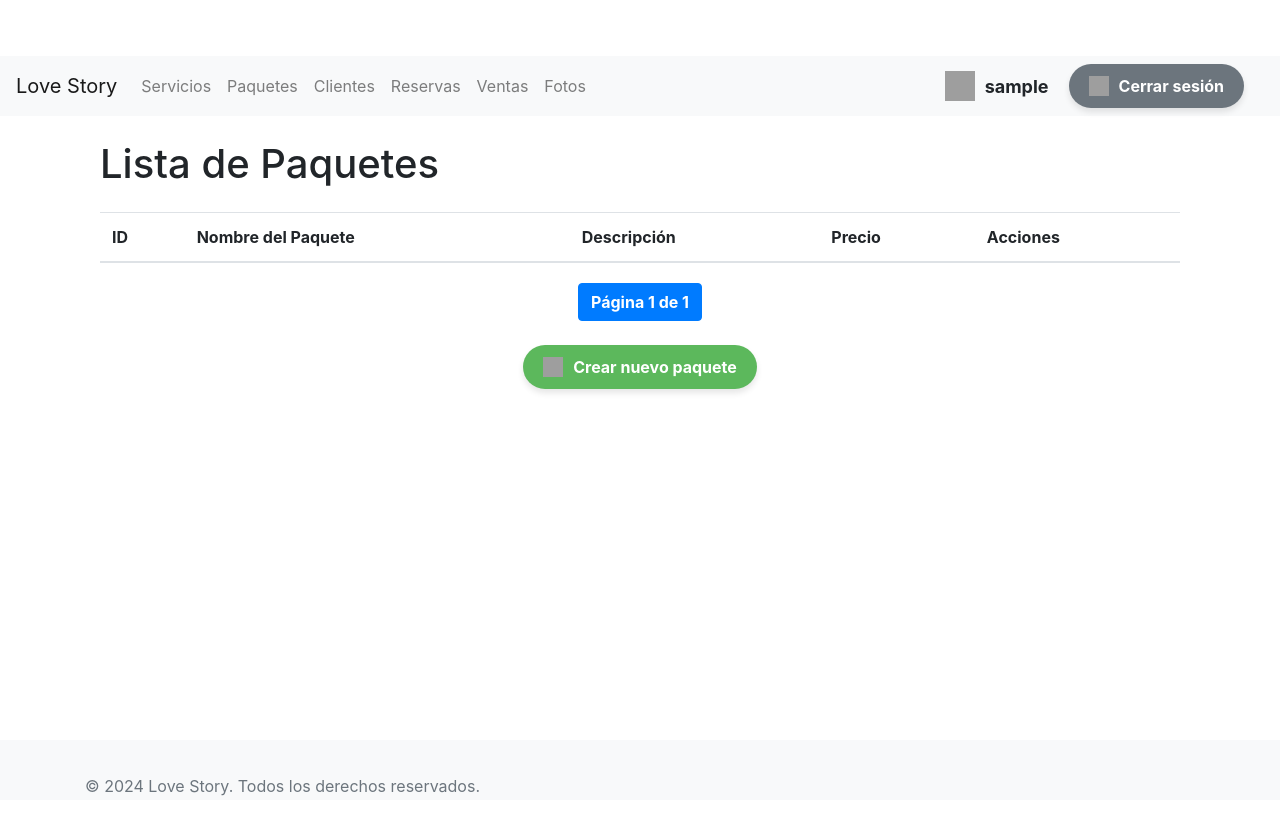
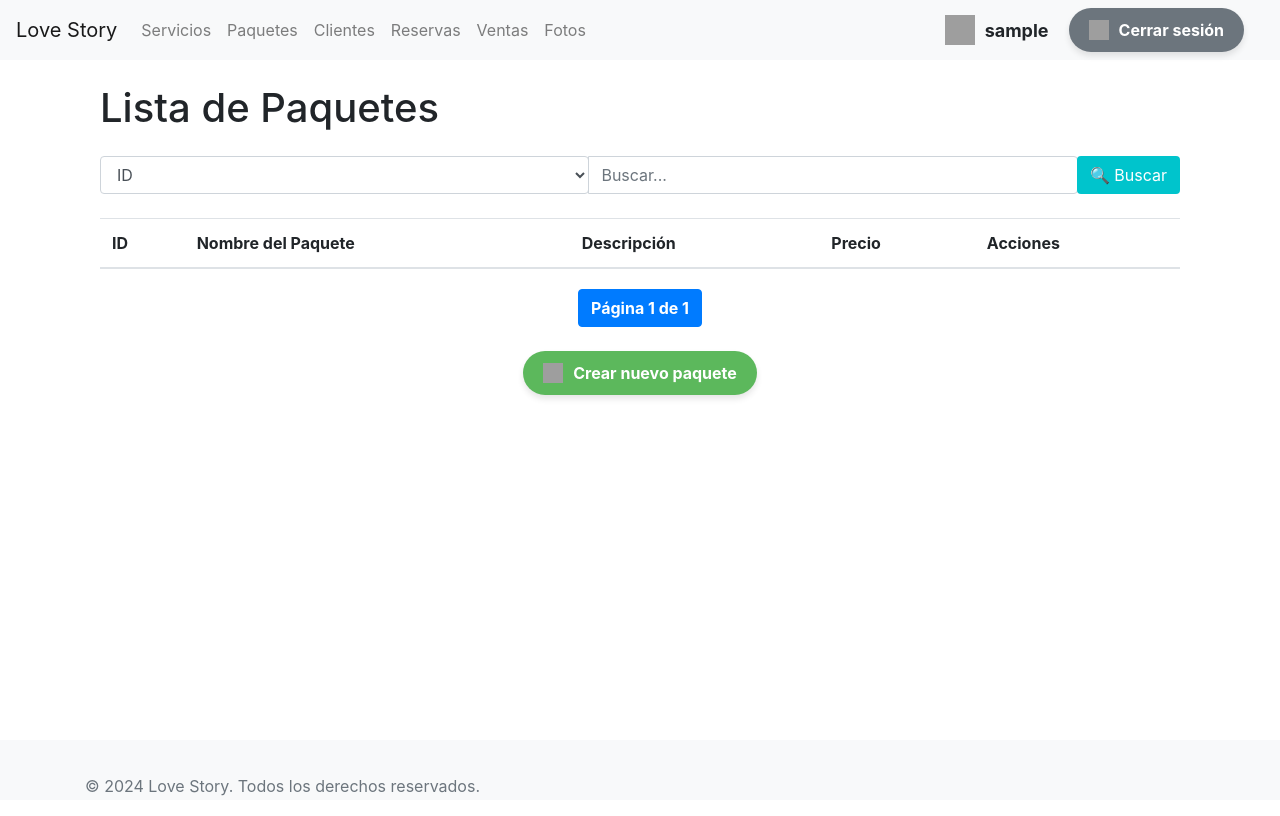
Before and after one commit to Samuel-Macualo/Backend-2.0, a Django app: page /paquetes/ in a window 1280 px wide. Run offline with Django 5.2, Linux system fonts and the light colour scheme; the visitor is signed in with stand-in values (Sample User, id 1); data that the repository does not hold is empty; some libraries are stand-ins or nearby versions; grey boxes are pictures that could not be loaded.

Commit message:
mas diseño y validaciones

```diff
--- a/love_story/static/css/base.css
+++ b/love_story/static/css/base.css
@@ -1,14 +1,25 @@
+html, body {
+    height: 100%;
+}
+
 body {
-    padding-top: 56px;
+    display: flex;
+    flex-direction: column;
+}
+
+.container {
+    flex: 1;
 }
 
 .footer {
-    position: absolute;
+    position: relative;
     bottom: 0;
     width: 100%;
     height: 60px;
     line-height: 60px;
+    background-color: #f8f9fa;
 }
+
 
 .user-info {
     display: flex;
--- a/love_story/static/css/paquete.css
+++ b/love_story/static/css/paquete.css
@@ -94,3 +94,66 @@
 .pagination .current {
     font-weight: bold;
 }
+
+
+.btn-search {
+    background-color: #20b2aa; /* Color aguamarina */
+    border: none;
+    border-radius: 50%; /* Hacerlo redondo */
+    color: white;
+    padding: 10px 16px;
+    text-align: center;
+    text-decoration: none;
+    display: inline-block;
+    font-size: 16px;
+    margin-left: 10px;
+    cursor: pointer;
+    height: 40px;
+    width: 40px;
+}
+
+.icon-search::before {
+    content: "\1F50D"; /* Unicode para una lupa */
+    font-size: 16px;
+}
+
+
+.btn-search .icon-search {
+    margin-right: 5px;
+    font-size: 16px;
+}
+
+#search-form {
+    display: flex;
+    justify-content: flex-start;
+    align-items: center;
+}
+
+#search-form select,
+#search-form input {
+    margin-right: 10px;
+}
+
+#search-form button {
+    margin-top: 0;
+    margin-left: auto;
+}
+
+.form-control.rounded {
+    border-radius: 50px;
+}
+
+.form-control.rounded-right {
+    border-top-right-radius: 50px;
+    border-bottom-right-radius: 50px;
+}
+
+.btn-aquamarine {
+    background-color: #00c4cc; /* Color aguamarina */
+    color: white;
+    border-radius: 50px;
+}
+
+.btn-aquamarine:hover {
+    background-color: #009ea7; /* Aguamarina más oscuro en hover */
+}
--- a/love_story/static/js/base.js
+++ b/love_story/static/js/base.js
@@ -23,3 +23,20 @@ document.addEventListener('DOMContentLoaded', function () {
         });
     });
 });
+
+document.getElementById('search-button').addEventListener('click', function() {
+    const searchColumn = document.getElementById('search-column').value;
+    const searchQuery = document.getElementById('search-query').value.trim();
+
+    if (!searchColumn || !searchQuery) {
+        Swal.fire({
+            icon: 'warning',
+            title: 'Campo vacío',
+            text: 'Por favor seleccione una columna y llene el campo de búsqueda.',
+        });
+    } else {
+        // Aquí puedes implementar la lógica de la búsqueda,
+        // por ejemplo redireccionar con parámetros de consulta en la URL
+        // window.location.href = `?${searchColumn}=${searchQuery}`;
+    }
+});
--- a/love_story/templates/paquete/paquete_list.html
+++ b/love_story/templates/paquete/paquete_list.html
@@ -8,6 +8,25 @@
 {% block content %}
 <div class="container mt-4">
     <h1>Lista de Paquetes</h1>
+    <div class="search-container mt-4 mb-4">
+        <form method="get" action="{% url 'paquete_list' %}" class="d-flex">
+            <div class="input-group">
+                <select class="form-control rounded" name="column">
+                    <option value="id">ID</option>
+                    <option value="nombre_paquete">Nombre del Paquete</option>
+                    <option value="descripcion">Descripción</option>
+                    <option value="precio">Precio</option>
+                </select>
+                <input type="text" class="form-control rounded-right" name="query" placeholder="Buscar..." required>
+                <div class="input-group-append">
+                    <button class="btn btn-aquamarine rounded" type="submit">
+                        <span class="icon-search"></span> Buscar
+                    </button>
+                </div>
+            </div>
+        </form>
+    </div>
+
     <table class="table table-striped mt-4">
         <thead>
             <tr>
--- a/love_story/views.py
+++ b/love_story/views.py
@@ -5,7 +5,7 @@ from django.contrib.auth.decorators import login_required
 from django.core.paginator import Paginator
 from django.urls import reverse
 from django.views.decorators.cache import never_cache
-
+from django.db.models import Q
 
 
 @never_cache
@@ -61,6 +61,28 @@ def paquete_list(request):
     page_number = request.GET.get('page')
     page_obj = paginator.get_page(page_number)
 
+    return render(request, 'paquete/paquete_list.html', {'page_obj': page_obj})
+
+@never_cache
+@login_required
+def paquete_list(request):
+    query = request.GET.get('query')
+    column = request.GET.get('column')
+    paquetes = Paquete.objects.all()
+
+    if query and column:
+        if column == 'id':
+            paquetes = paquetes.filter(id__icontains=query)
+        elif column == 'nombre_paquete':
+            paquetes = paquetes.filter(nombre_paquete__icontains=query)
+        elif column == 'descripcion':
+            paquetes = paquetes.filter(descripcion__icontains=query)
+        elif column == 'precio':
+            paquetes = paquetes.filter(precio__icontains=query)
+
+    paginator = Paginator(paquetes, 10)
+    page = request.GET.get('page')
+    page_obj = paginator.get_page(page)
     return render(request, 'paquete/paquete_list.html', {'page_obj': page_obj})
 
 @never_cache
```
Also changed, not shown: love_story/templates/paquete/paquete_edit.html (+8 -12 lines).
